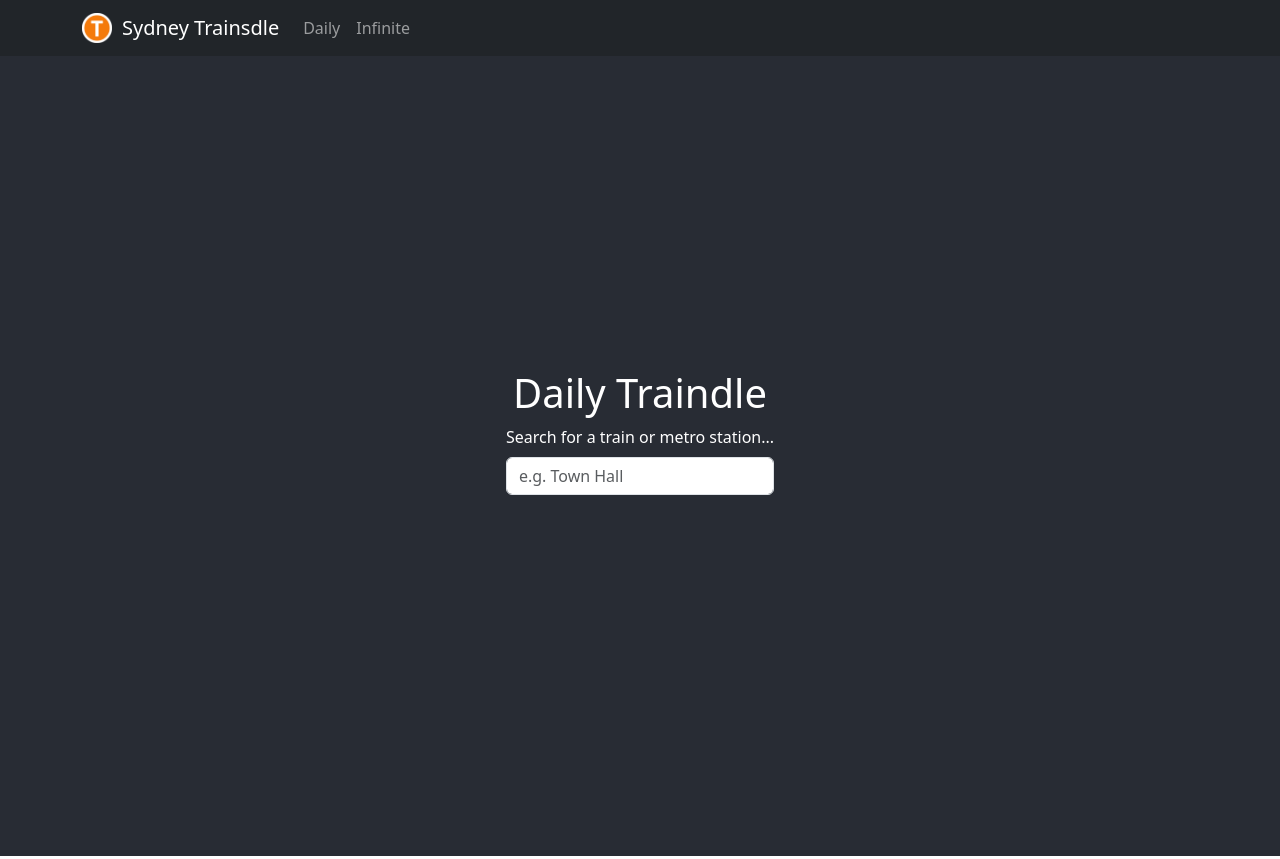
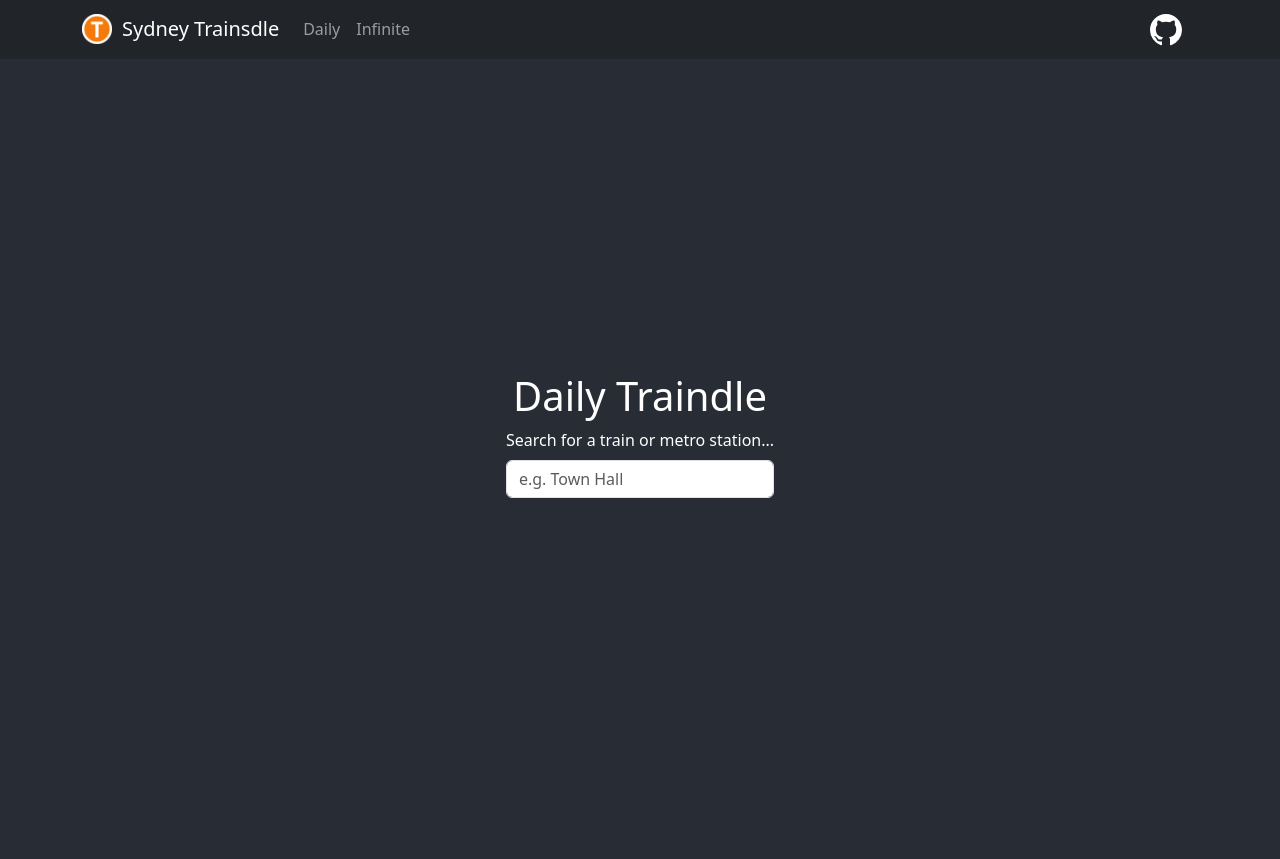
Before and after one commit to PKBeam/Sydney-Trainsdle, a React (Create React App) app: page / in a window 1280 px wide. Built offline with nearby package versions, Linux system fonts and the light colour scheme.

Commit message:
add github link

```diff
--- a/src/App.js
+++ b/src/App.js
@@ -121,6 +121,13 @@
             <Nav.Link href="?mode=daily">Daily</Nav.Link>
             <Nav.Link href="?mode=infinite">Infinite</Nav.Link>
           </Nav>
+	  <Navbar.Brand>
+	    <a href="https://github.com/PKBeam/Sydney-Trainsdle">
+	      <svg height="32" aria-hidden="true" viewBox="0 0 16 16" version="1.1" width="32" data-view-component="true" class="octicon octicon-mark-github">
+    	        <path fill="#FFFFFF" d="M8 0c4.42 0 8 3.58 8 8a8.013 8.013 0 0 1-5.45 7.59c-.4.08-.55-.17-.55-.38 0-.27.01-1.13.01-2.2 0-.75-.25-1.23-.54-1.48 1.78-.2 3.65-.88 3.65-3.95 0-.88-.31-1.59-.82-2.15.08-.2.36-1.02-.08-2.12 0 0-.67-.22-2.2.82-.64-.18-1.32-.27-2-.27-.68 0-1.36.09-2 .27-1.53-1.03-2.2-.82-2.2-.82-.44 1.1-.16 1.92-.08 2.12-.51.56-.82 1.28-.82 2.15 0 3.06 1.86 3.75 3.64 3.95-.23.2-.44.55-.51 1.07-.46.21-1.61.55-2.33-.66-.15-.24-.6-.83-1.23-.82-.67.01-.27.38.01.53.34.19.73.9.82 1.13.16.45.68 1.31 2.69.94 0 .67.01 1.3.01 1.49 0 .21-.15.45-.55.38A7.995 7.995 0 0 1 0 8c0-4.42 3.58-8 8-8Z"></path>
+	      </svg>
+	    </a>
+	  </Navbar.Brand>
         </Navbar.Collapse>
         </Container>
       </Navbar>
```
